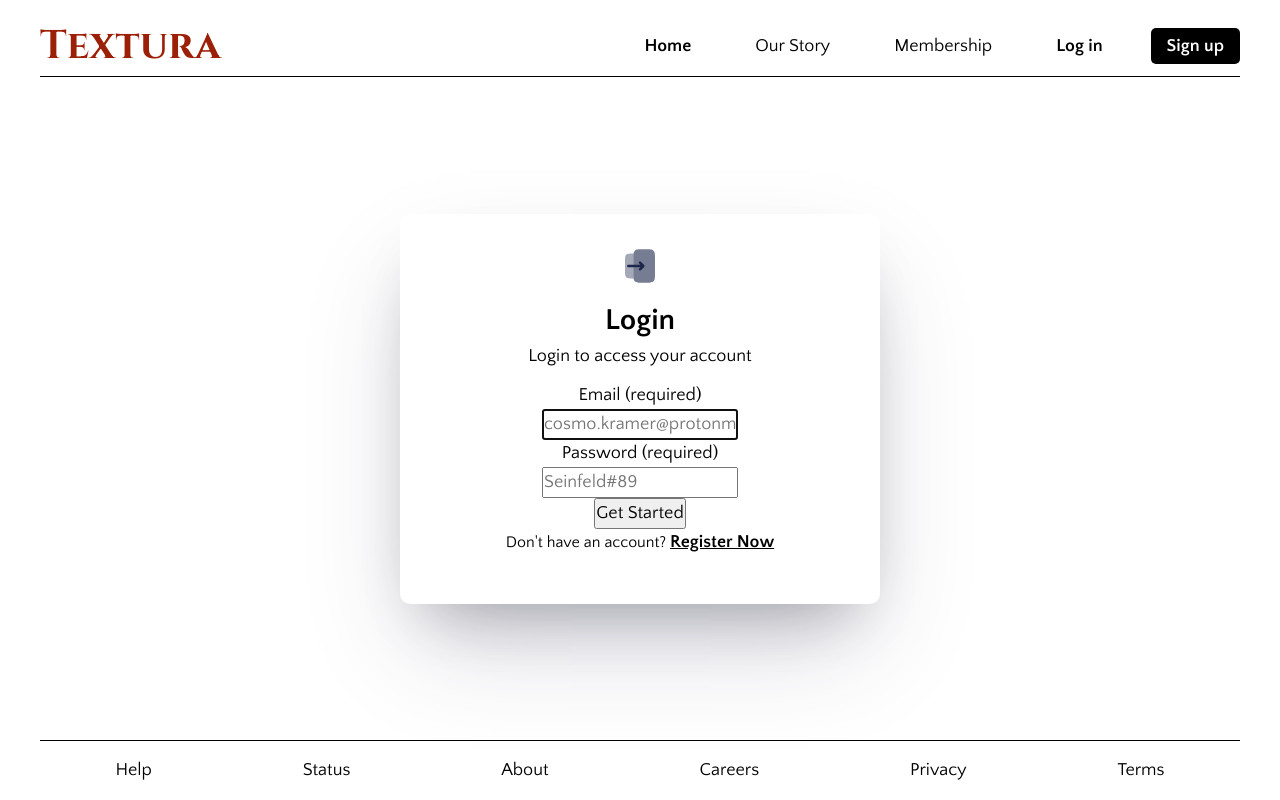
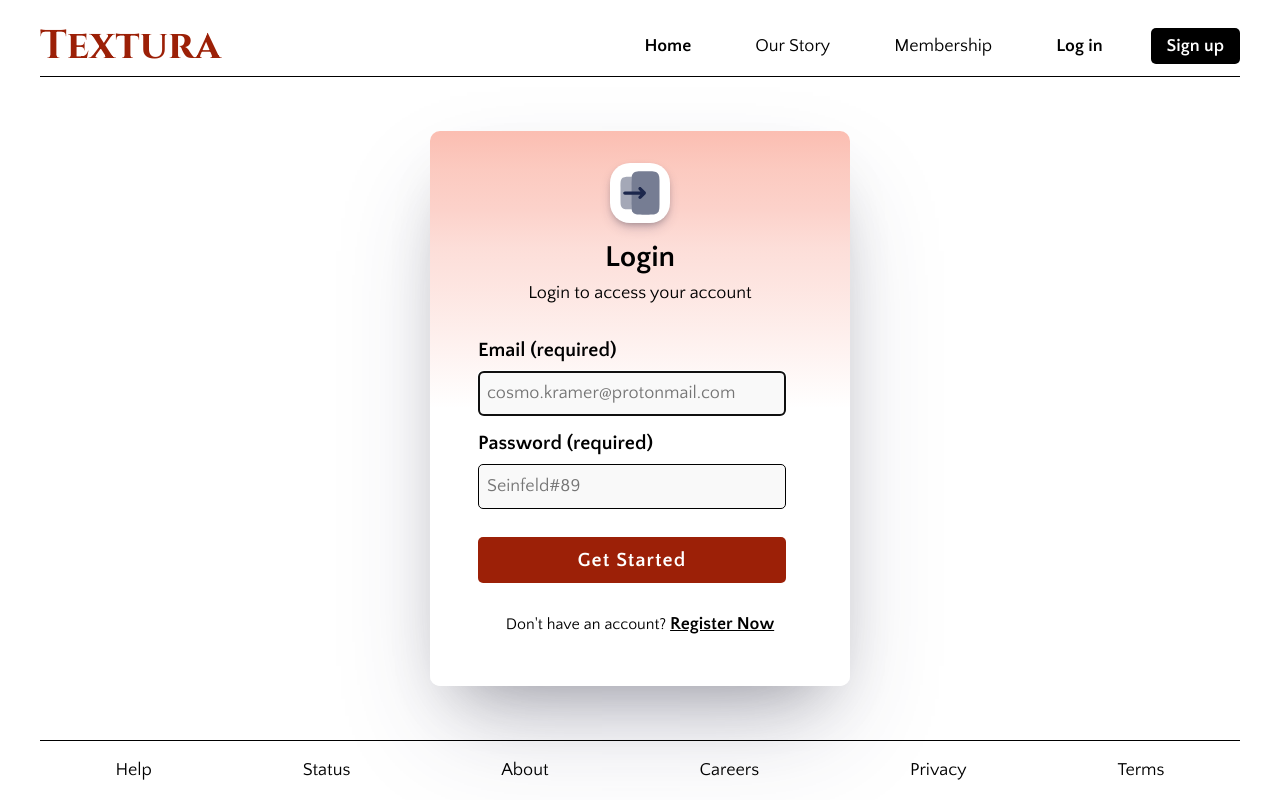
Before and after one commit to py-code314/blog-api-reader, a React (Vite) app: page /login in a window 1280 px wide. Built offline with nearby package versions, Linux system fonts and the light colour scheme.

Commit message:
style(login): Add styles for login form
Add styles for login button.
Update styles for login page.

```diff
--- a/src/components/core/button/Button.module.css
+++ b/src/components/core/button/Button.module.css
@@ -17,3 +17,8 @@
   margin-block-start: var(--space-16, 1rem);
   letter-spacing: 0.05em;
 }
+
+.btnLogin {
+   composes: btnSignup;
+   width: 95%;
+}
--- a/src/components/forms/auth/login/LoginForm.jsx
+++ b/src/components/forms/auth/login/LoginForm.jsx
@@ -91,7 +91,7 @@ const LoginForm = () => {
       setValidFormData,
       setErrorMsgs,
     )
-    console.log('🚀 ~ handleFormSubmit ~ isValid:', isValid)
+    // console.log('🚀 ~ handleFormSubmit ~ isValid:', isValid)
 
     if (!isValid) {
       setIsFormSubmitted(false)
@@ -101,12 +101,12 @@ const LoginForm = () => {
     try {
       // Send log-in data to server
       const response = await loginUser(loginFormData)
-      console.log('🚀 ~ handleFormSubmit ~ response:', response)
+      // console.log('🚀 ~ handleFormSubmit ~ response:', response)
 
       // This will be error object or data from backend
       const data = await response.json()
-      console.log('🚀 ~ handleFormSubmit ~ data:', data)
-      console.log('🚀 ~ handleFormSubmit ~ data token:', data.token)
+      // console.log('🚀 ~ handleFormSubmit ~ data:', data)
+      // console.log('🚀 ~ handleFormSubmit ~ data token:', data.token)
 
       if (!response.ok) {
         setIsFormSubmitted(false)
@@ -182,13 +182,13 @@ const LoginForm = () => {
 
   return (
     <div className={styles.login}>
+      <div className={styles.formWrapper}>
         {/* Display server and network errors  */}
         {loginErrorMsg && (
           <p className={styles.loginError} aria-live="polite" id="login-error">
             {loginErrorMsg}
           </p>
         )}
-
         {/* Log-in form */}
         <form className={styles.form} noValidate onSubmit={handleFormSubmit}>
           {/* Email input */}
@@ -196,7 +196,6 @@ const LoginForm = () => {
             <label htmlFor="email" className={styles.formLabel}>
               Email (required)
             </label>
-
             <div className={styles.formValid}>
               <input
                 type="email"
@@ -204,6 +203,7 @@ const LoginForm = () => {
                 id="email"
                 placeholder="cosmo.kramer@protonmail.com"
                 className={styles.formInput}
+                pattern="^[^\s@]+@[^\s@]+\.[^\s@]+$"
                 autoComplete="email"
                 inputMode="email"
                 required
@@ -241,13 +241,11 @@ const LoginForm = () => {
               </div>
             )}
           </div>
-
           {/* Password */}
           <div className={styles.formControl}>
             <label className={styles.formLabel} htmlFor="password">
               Password (required)
             </label>
-
             <div className={styles.formValid}>
               <input
                 className={styles.formInput}
@@ -256,7 +254,7 @@ const LoginForm = () => {
                 type="password"
                 min={8}
                 placeholder="Seinfeld#89"
-              pattern="^(?=.*[a-z])(?=.*[A-Z])(?=.*\d)(?=.*[!@#$%^&*]).{8,}$"
+                // pattern="^(?=.*[a-z])(?=.*[A-Z])(?=.*\d)(?=.*[!@#$%^&*]).{8,}$"
                 required
                 value={loginFormData.password}
                 onChange={handlePasswordChange}
@@ -291,7 +289,6 @@ const LoginForm = () => {
               </div>
             )}
           </div>
-
           {/* Log-in button */}
           <Button
             className="btnLogin"
@@ -302,6 +299,7 @@ const LoginForm = () => {
           </Button>
         </form>
       </div>
+    </div>
   )
 }
 
--- a/src/components/forms/auth/login/LoginForm.module.css
+++ b/src/components/forms/auth/login/LoginForm.module.css
@@ -0,0 +1,60 @@
+.formWrapper {
+  text-align: left;
+  padding: var(--space-16, 1rem);
+}
+
+.loginError {
+  color: var(--clr-red, red);
+  font-family: var(--ff-quaternary), sans-serif;
+  margin-block-end: var(--space-6, 0.375rem);
+}
+
+.form {
+  display: grid;
+  gap: var(--space-12, 0.75rem);
+  width: 100%;
+}
+
+.formLabel,
+.formInput,
+.formHint {
+  width: 95%;
+}
+
+.formLabel {
+  display: block;
+  font-family: var(--ff-secondary), sans-serif;
+  font-size: var(--fs-20, 1.125rem);
+}
+
+.formHint {
+  font-size: var(--fs-16, 1rem);
+  line-height: 1;
+}
+
+.formInput {
+  display: block;
+  margin-block-start: var(--space-6, 0.375rem);
+  padding: var(--space-8, 0.5rem);
+  border: 1px solid var(--clr-black, black);
+  border-radius: var(--radius-small, 0.3125rem);
+  background-color: var(--clr-gray-1, ghostwhite);
+}
+
+.formValid {
+  display: flex;
+  align-items: center;
+  gap: var(--space-8, 0.5rem);
+}
+
+.formError {
+  display: flex;
+  align-items: center;
+  gap: var(--space-8, 0.5rem);
+  padding-block-start: var(--space-8, 0.5rem);
+}
+
+.formErrorMsg {
+  color: var(--clr-red, red);
+  font-family: var(--ff-tertiary), sans-serif;
+}
--- a/src/index.css
+++ b/src/index.css
@@ -244,6 +244,7 @@ a {
   --radius-5: calc(var(--radius-base-unit) * 1);
   --radius-10: calc(var(--radius-base-unit) * 2);
   --radius-20: calc(var(--radius-base-unit) * 4);
+  --radius-25: calc(var(--radius-base-unit) * 5);
   --radius-40: calc(var(--radius-base-unit) * 8);
   --radius-round: 50%;
 
@@ -256,6 +257,9 @@ a {
   --shadow-3:
     rgba(50, 50, 93, 0.25) 0px 50px 100px -20px,
     rgba(0, 0, 0, 0.3) 0px 30px 60px -30px;
+  --shadow-4:
+    rgba(50, 50, 93, 0.25) 0px 6px 12px -2px,
+    rgba(0, 0, 0, 0.3) 0px 3px 7px -3px;
 }
 
 /* Page styles  */
--- a/src/pages/auth/login/LoginPage.jsx
+++ b/src/pages/auth/login/LoginPage.jsx
@@ -37,24 +37,19 @@ const LoginPage = () => {
           <div className={styles.headingContainer}>
             <h2 className={styles.heading}>Login</h2>
             {/* Show signup success or default message */}
-            {flashMsg ? (
-              <p>{flashMsg}</p>
-            ) : (
-              <p>Login to access your account</p>
-            )}
+            {flashMsg ? <p>{flashMsg}</p> : <p>Login to access your account</p>}
           </div>
 
           {/* Login form  */}
           <div className={styles.formContainer}>
             <LoginForm />
-            {/* <div>Login Form</div> */}
-            <p className={`${styles.textSmall} ${styles.textSignup}`}>
-              Don't have an account?{' '}
-              <Link className={styles.linkSignup} to={'/signup'}>
-                Register Now
-              </Link>
-            </p>
           </div>
+          <p className={`${styles.textSmall} ${styles.textSignup}`}>
+            Don't have an account?{' '}
+            <Link className={styles.linkSignup} to={'/signup'}>
+              Register Now
+            </Link>
+          </p>
         </div>
       </div>
     </main>
--- a/src/pages/auth/login/LoginPage.module.css
+++ b/src/pages/auth/login/LoginPage.module.css
@@ -6,7 +6,7 @@
 }
 
 .login {
-  width: 40%;
+  width: 35%;
   padding: var(--space-32, 2rem);
   border-radius: var(--radius-10, 0.625rem);
   box-shadow: var(
@@ -15,6 +15,24 @@
     rgba(27, 31, 35, 0.15) 0px 0px 0px 1px
   );
   text-align: center;
+  background-image: linear-gradient(
+    180deg,
+    hsl(10deg 90% 84%) 0%,
+    hsl(10deg 90% 87%) 7%,
+    hsl(9deg 89% 89%) 14%,
+    hsl(9deg 89% 92%) 21%,
+    hsl(9deg 89% 94%) 29%,
+    hsl(9deg 89% 96%) 36%,
+    hsl(9deg 89% 98%) 43%,
+    hsl(0deg 0% 100%) 50%,
+    hsl(0deg 0% 100%) 57%,
+    hsl(0deg 0% 100%) 64%,
+    hsl(0deg 0% 100%) 71%,
+    hsl(0deg 0% 100%) 79%,
+    hsl(0deg 0% 100%) 86%,
+    hsl(0deg 0% 100%) 93%,
+    hsl(0deg 0% 100%) 100%
+  );
 }
 
 .loginWrapper {
@@ -23,11 +41,15 @@
 }
 
 .imgContainer {
-  border-radius: var(--radius-10, 0.625rem);
+  border-radius: var(--radius-20);
   overflow: hidden;
   justify-self: center;
-  width: var(--space-40, 2.5rem);
-  height: var(--space-40, 2.5rem);
+  width: var(--space-60, 2.5rem);
+  height: var(--space-60, 2.5rem);
+  background-color: var(--clr-white, white);
+  padding: var(--space-4);
+  box-shadow: var(--shadow-4, rgba(0, 0, 0, 0.02) 0px 1px 3px 0px, rgba(27, 31, 35, 0.15) 0px 0px 0px 1px);
+
 }
 
 .loginIcon {
```
Lines whose indentation alone changed are shown as unchanged.
